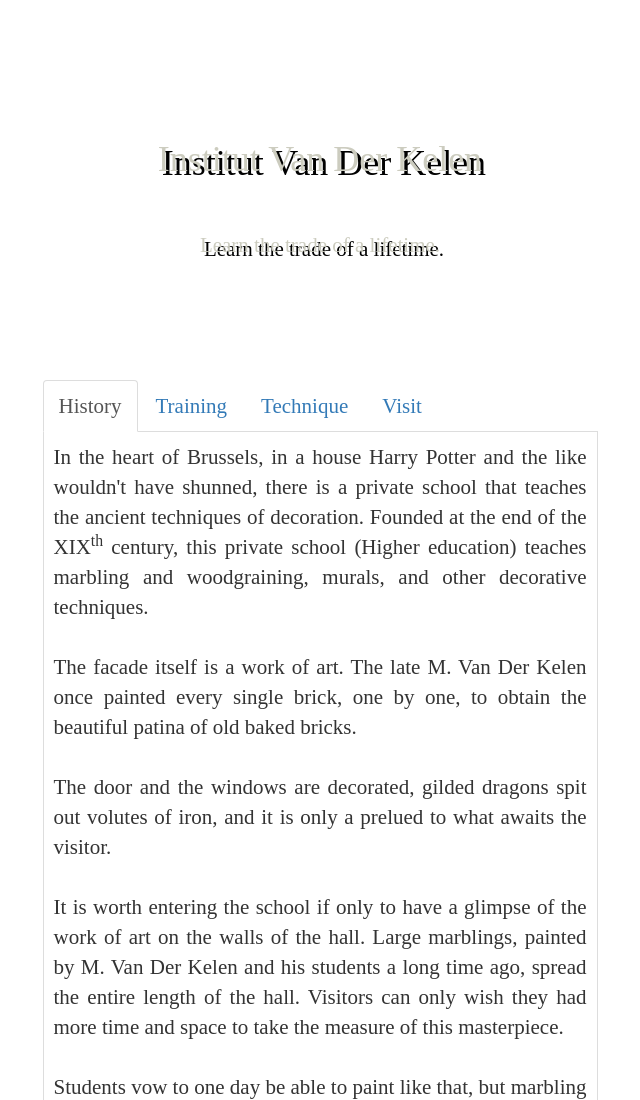
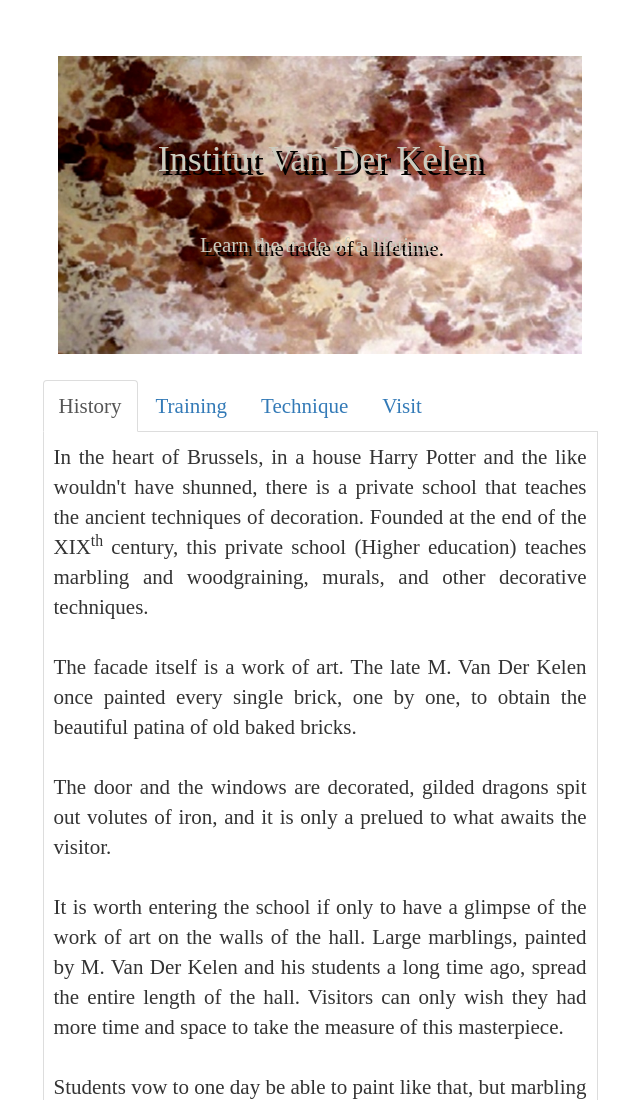
Before and after one commit to timotheap/fcc_tribute, a plain HTML site: page index.html in a window 1280 px wide. Shown: the top 1100 px of the page, without its empty margins (320-960 px from the left). Drawn offline with nearby package versions, Linux system fonts and the light colour scheme; a web font is replaced by a local one.

Commit message:
Update mystyles.css

```diff
--- a/css/mystyles.css
+++ b/css/mystyles.css
@@ -8,7 +8,7 @@ body{
 
 
 .row-header{
-	background-image:url(fleur1.jpg);
+	background-image:url(/fleur1.jpg);
 	background-repeat:no-repeat;
 	background-size:40% 85%;
 	background-position:center;
```
